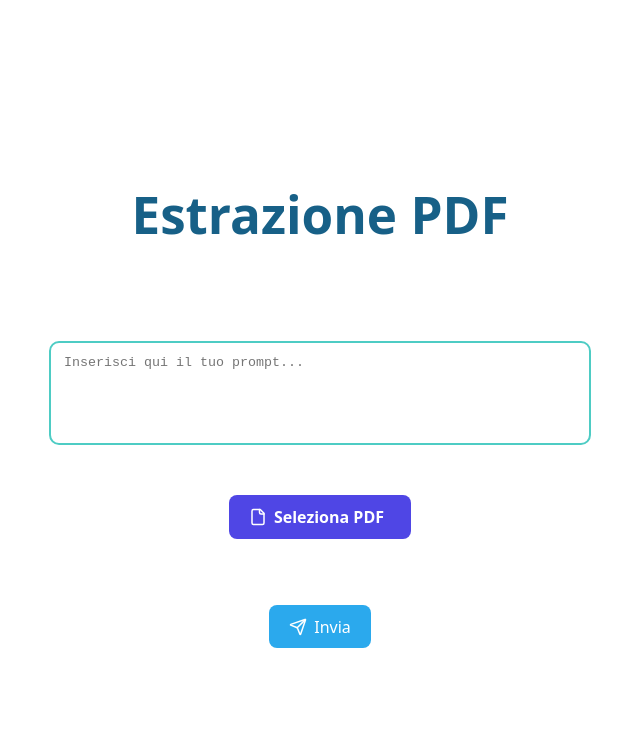
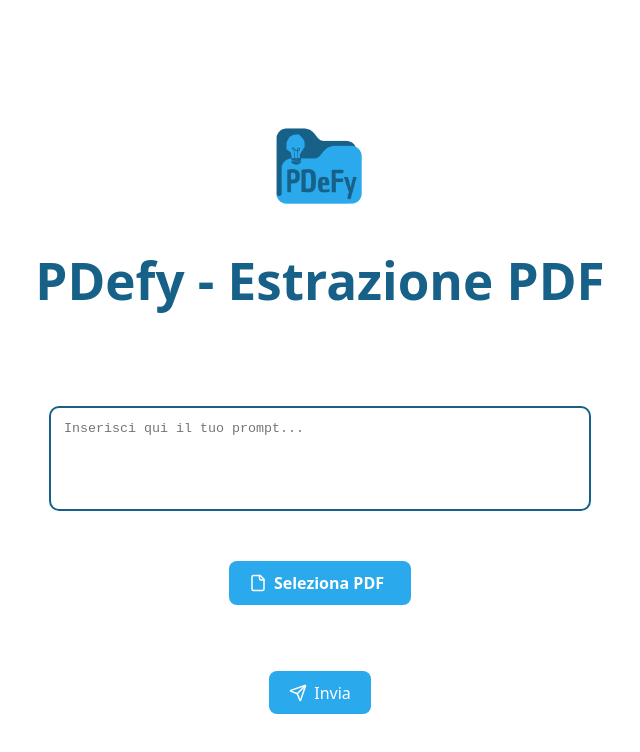
Before and after one commit to Manieri03/PDeFy_Tesi, a React (Vite) app in the folder frontend/: page / in a window 1280 px wide. Shown: the top 752 px of the page, without its empty margins (320-960 px from the left). Built offline with nearby package versions, Linux system fonts and the light colour scheme.

Commit message:
Nome e immagine

```diff
--- a/frontend/index.html
+++ b/frontend/index.html
@@ -3,7 +3,8 @@
   <head>
     <meta charset="UTF-8" />
     <meta name="viewport" content="width=device-width, initial-scale=1.0" />
-    <title>Estrazione PDF</title>
+    <title>PDefy - Estrazione PDF</title>
+    <link rel="icon" type="image/png" href="/src/assets/PDefy.png" />
   </head>
   <body>
     <div id="root"></div>
--- a/frontend/src/App.css
+++ b/frontend/src/App.css
@@ -9,6 +9,7 @@
     color: #176087;
     font-size: 3.2em;
     line-height: 1.1;
+    margin-top: 0;
   }
 }
 
@@ -73,18 +74,18 @@ textarea{
   width: 40vw;
   padding: 0.8rem;
   resize: none;
-  border: #4eccc4 2px solid;
+  border: #176087 2px solid;
   border-radius: 10px;
   box-shadow: 0 0 0 0 rgba(0, 0, 0, 0);
   transition: box-shadow 0.3s ease, border-color 0.3s ease;
 }
 textarea:focus{
   outline: none;
-  border-color: #007bff;
+  border-color: #0c3449;
   box-shadow:
-          0 0 0 2px rgba(0, 123, 255, 0.3),
-          0 4px 12px rgba(0, 123, 255, 0.25),
-          0 0 20px rgba(0, 123, 255, 0.35);
+          0 0 0 2px #176087,
+          0 4px 12px #176087,
+          0 0 20px #176087;
   transition: box-shadow 0.3s ease, border-color 0.3s ease;
 }
 
@@ -99,7 +100,7 @@ textarea:focus{
   gap: 7px;
   padding: 10px 20px;
   cursor: pointer;
-  background-color: #4f46e5;
+  background-color: #2ba9ed;
   color: white;
   border-radius: 8px;
   font-weight: bold;
@@ -107,8 +108,12 @@ textarea:focus{
 }
 
 .lbl_pdf:hover {
-  background-color: #3730a3;
+  background-color: #1b709e;
 }
 .lbl_pdf::after {
   content: attr(data-file);
 }
+
+.logo{
+  width: 10rem;
+}
--- a/frontend/src/App.jsx
+++ b/frontend/src/App.jsx
@@ -2,6 +2,7 @@ import {useState, useRef,useEffect} from "react";
 import "./App.css";
 import ReactMarkdown from "react-markdown";
 import { File, Send } from "lucide-react";
+import logo from "./assets/PDefy.png";
 
 function App() {
     const [prompt, setPrompt] = useState("");
@@ -78,7 +79,10 @@ function App() {
 
     return (
         <div className="container_div">
-            <h1>Estrazione PDF</h1>
+            <div className="header_div">
+            <img className="logo" src={logo}/>
+            <h1>PDefy - Estrazione PDF</h1>
+            </div>
             <form className="form_input" onSubmit={handleSubmit}>
                 <textarea
                     value={prompt}
```
Also changed, not shown: frontend/src/assets/PDefy.png (added).
